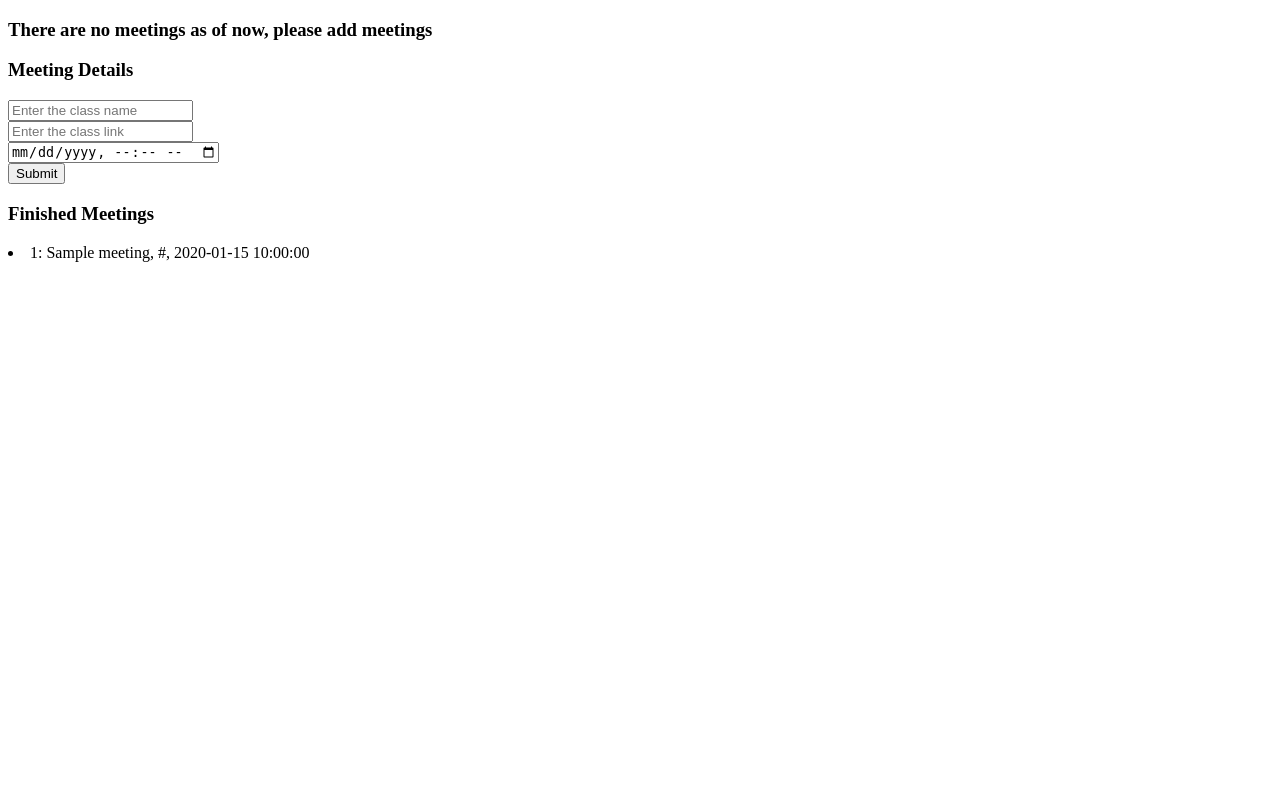
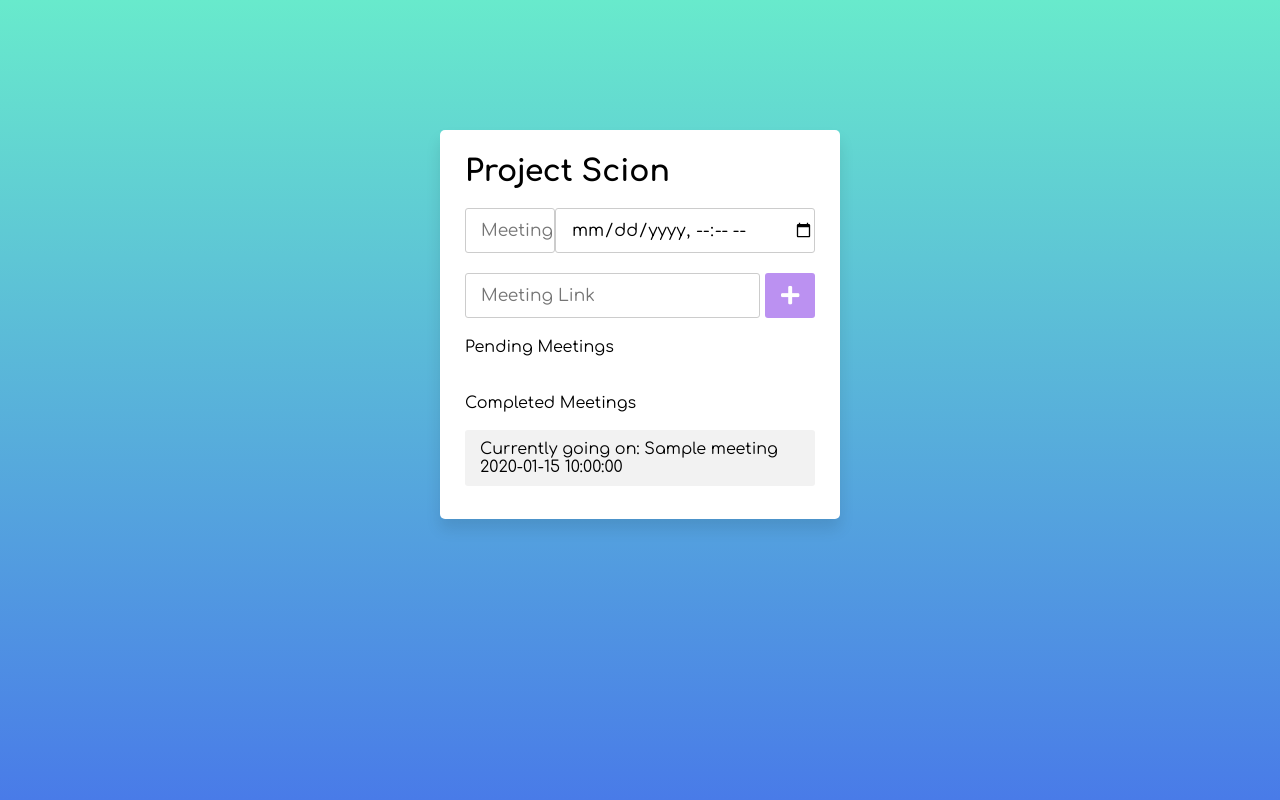
Before and after one commit to honeybhardwaj/Hackcbs4.0, a Flask app: page / in a window 1280 px wide. Run offline with Flask 2, Linux system fonts and the light colour scheme; tables that the repository leaves empty hold one stand-in row (values such as "Sample post"); parts of the project's set-up code (start-up, migrations or seed data) failed here and were passed over.

Commit message:
Improved the frontend

```diff
--- a/app.py
+++ b/app.py
@@ -159,8 +159,8 @@
     from StoreCred import store_password
     store_password()
     db.create_all()
-    scheduler.add_job(id="check_time", func=checker,
-                      trigger="interval", seconds=5)
-    scheduler.start()
-    port = 5045+1
-    app.run(debug=True, port=port, use_reloader=False)
+    # scheduler.add_job(id="check_time", func=checker,
+    #                   trigger="interval", seconds=5)
+    # scheduler.start()
+    port = 5045+1+1
+    app.run(debug=True, port=port, use_reloader=True)
--- /dev/null
+++ b/static/style.css
@@ -0,0 +1,149 @@
+@import url('https://fonts.googleapis.com/css2?family=Comfortaa:wght@300;400;500;700&display=swap');
+* {
+    margin: 0;
+    padding: 0;
+    box-sizing: border-box;
+    font-family: 'Comfortaa', cursive;
+}
+
+::selection {
+    color: #ffff;
+    background: rgb(142, 73, 232);
+}
+
+body {
+    width: 100%;
+    height: 100vh;
+    /* overflow: hidden; */
+    padding: 10px;
+    background: linear-gradient(to bottom, #68EACC 0%, #497BE8 100%);
+}
+
+.wrapper {
+    background: #fff;
+    max-width: 400px;
+    width: 100%;
+    margin: 120px auto;
+    padding: 25px;
+    border-radius: 5px;
+    box-shadow: 0px 10px 15px rgba(0, 0, 0, 0.1);
+}
+
+.wrapper header {
+    font-size: 30px;
+    font-weight: 600;
+}
+
+.wrapper .inputField {
+    margin: 20px 0;
+    width: 100%;
+    display: flex;
+    height: 45px;
+}
+
+.inputField input {
+    width: 85%;
+    height: 100%;
+    outline: none;
+    border-radius: 3px;
+    border: 1px solid #ccc;
+    font-size: 17px;
+    padding-left: 15px;
+    transition: all 0.3s ease;
+}
+
+.inputField input:focus {
+    border-color: #8E49E8;
+}
+
+.inputField button {
+    width: 50px;
+    height: 100%;
+    border: none;
+    color: #fff;
+    margin-left: 5px;
+    font-size: 21px;
+    outline: none;
+    background: #8E49E8;
+    cursor: pointer;
+    border-radius: 3px;
+    opacity: 0.6;
+    /* pointer-events: none; */
+    transition: all 0.3s ease;
+}
+
+.inputField button:hover,
+.footer button:hover {
+    background: #721ce3;
+}
+
+.inputField button.active {
+    opacity: 1;
+    pointer-events: auto;
+}
+
+.wrapper .todoList {
+    max-height: 250px;
+    overflow-y: auto;
+}
+
+.todoList li {
+    position: relative;
+    list-style: none;
+    margin-bottom: 8px;
+    background: #f2f2f2;
+    border-radius: 3px;
+    padding: 10px 15px;
+    cursor: default;
+    overflow: hidden;
+    word-wrap: break-word;
+}
+
+.todoList li .icon {
+    position: absolute;
+    right: -45px;
+    top: 50%;
+    transform: translateY(-50%);
+    background: #e74c3c;
+    width: 45px;
+    text-align: center;
+    color: #fff;
+    padding: 10px 15px;
+    border-radius: 0 3px 3px 0;
+    cursor: pointer;
+    transition: all 0.2s ease;
+}
+
+.todoList li:hover .icon {
+    right: 0px;
+}
+
+.wrapper .footer {
+    display: flex;
+    width: 100%;
+    margin-top: 20px;
+    align-items: center;
+    justify-content: space-between;
+}
+
+.footer button {
+    padding: 6px 10px;
+    border-radius: 3px;
+    border: none;
+    outline: none;
+    color: #fff;
+    font-weight: 400;
+    font-size: 16px;
+    margin-left: 5px;
+    background: #8E49E8;
+    cursor: pointer;
+    user-select: none;
+    opacity: 0.6;
+    pointer-events: none;
+    transition: all 0.3s ease;
+}
+
+.footer button.active {
+    opacity: 1;
+    pointer-events: auto;
+}
--- a/templates/index.html
+++ b/templates/index.html
@@ -1,46 +1,75 @@
-<!DOCTYPE html>
 <html lang="en">
 
 <head>
     <meta charset="UTF-8">
-    <meta http-equiv="X-UA-Compatible" content="IE=edge">
     <meta name="viewport" content="width=device-width, initial-scale=1.0">
-    <title>Website</title>
+    <title>Todo App Javscript</title>
+    <link rel="stylesheet" href="https://cdnjs.cloudflare.com/ajax/libs/font-awesome/5.15.3/css/all.min.css" />
+    <link rel="stylesheet" href="{{ url_for('static', filename='style.css')}}">
 </head>
 
 <body>
-    {% if meeting_list %}
-    <ul>
+    <div class="wrapper">
+        <header>Project Scion</header>
+        <form action="/add_meeting" method="POST">
+            <div class="inputField">
+                <input type="text" name="class_name" placeholder="Meeting Name" required>
+                <input type="datetime-local" name="class_time" placeholder="Time" required>
+                <br>
+            </div>
+            <div class="inputField">
+                <input type="text" name="class_link" placeholder="Meeting Link" required>
+                <button type="submit"><i class="fas fa-plus"></i></button>
+                <!-- <input type="submit" value=""> -->
+                <!-- <button type="submit" formaction="#"><i class="fas fa-plus"></i></button> -->
+            </div>
+        </form>
+        <div class="footer">
+            <span>Pending Meetings <span class="pendingTasks"></span></span>
+        </div>
+        <br>
+        <ul class="todoList">
             {% for meeting in meeting_list %}
             <li>
-            {% if meeting['started'] %} Currently going on: {% endif %} {{meeting['id']}}: {{meeting['class_name']}}, {{meeting['class_link']}}, {{meeting['class_time']}}
+                {% if meeting['started'] %} Currently going on: {% endif %} {{meeting['class_name']}}
+                <br> {{meeting['class_time']}}
+                <span>
                     <form action="{{url_for('delete_meeting')}}" method="POST">
                         <input type="text" name="meeting_id" value="{{meeting['id']}}" hidden>
-                <input type="submit" value="Delete Meeting">
+                        <button type="submit" class="icon">
+                            <i class="fas fa-trash"></i>
+                        </button>
                     </form>
+                </span>
             </li>
             {% endfor %}
         </ul>
-    {% else %}
-    <h3>There are no meetings as of now, please add meetings</h3>
-    {% endif %}
-    <h3>Meeting Details</h3>
-    <form action="/add_meeting" method="POST">
-        <input type="text" name="class_name" placeholder="Enter the class name">
+        {% if finished_meetings %}
+        <div class="footer">
+            <span>Completed Meetings <span class="pendingTasks"></span></span>
+        </div>
         <br>
-        <input type="text" name="class_link" placeholder="Enter the class link">
-        <br>
-        <input type="datetime-local" name="class_time" placeholder="Enter the time">
-        <br>
-        <input type="submit">
-    </form>
-    {% if finished_meetings %}
-    <h3>Finished Meetings</h3>
+        <ul class="todoList">
             {% for meeting in finished_meetings %}
             <li>
-        {{meeting['id']}}: {{meeting['class_name']}}, {{meeting['class_link']}}, {{meeting['class_time']}}
+                {% if meeting['started'] %} Currently going on: {% endif %} {{meeting['class_name']}}
+                <br> {{meeting['class_time']}}
+                <span>
+                    <form action="{{url_for('delete_meeting')}}" method="POST">
+                        <input type="text" name="meeting_id" value="{{meeting['id']}}" hidden>
+                        <button type="submit" class="icon">
+                            <i class="fas fa-trash"></i>
+                        </button>
+                    </form>
+                </span>
             </li>
-    {% endfor %} {% endif %}
+            {% endfor %}
+        </ul>
+        {% endif %}
+    </div>
+
+    <script src="{{ url_for('static', filename='main.js')}}"></script>
+
 </body>
 
 </html>
```
Lines whose indentation alone changed are shown as unchanged.
